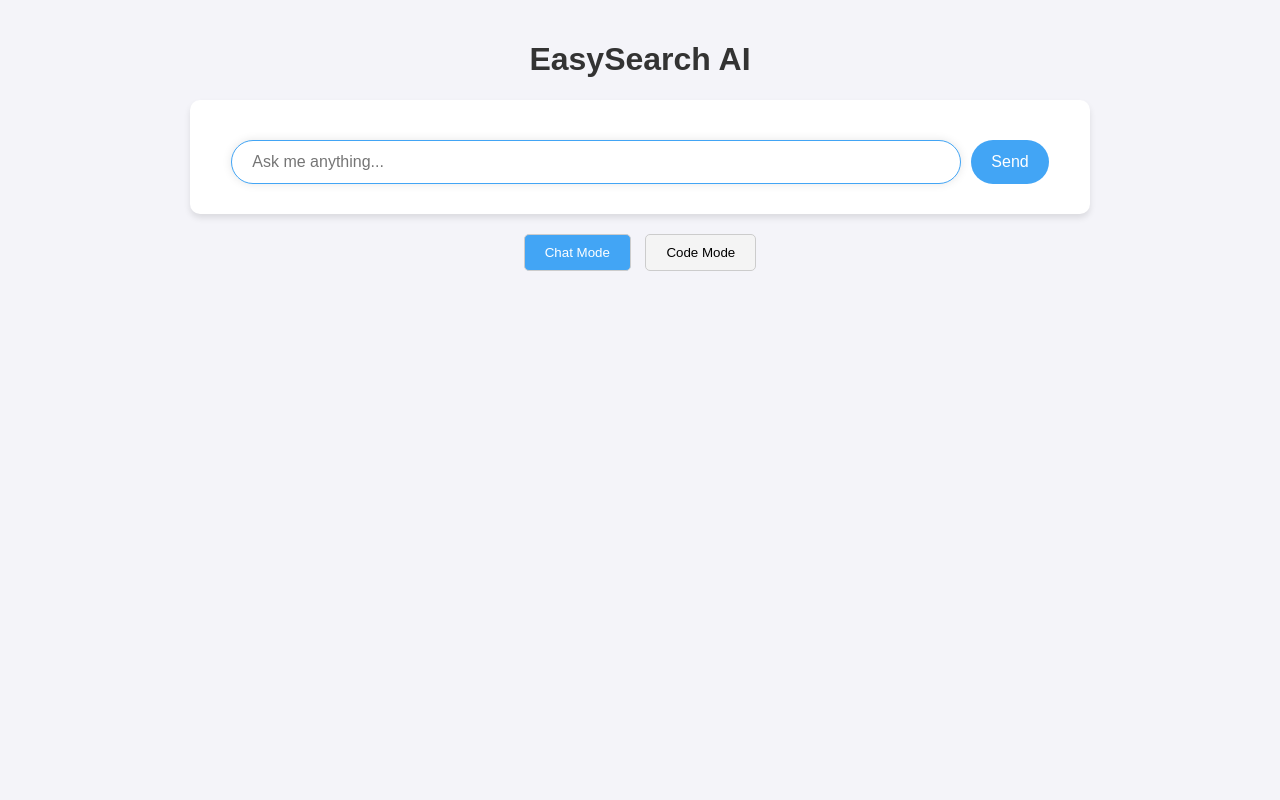
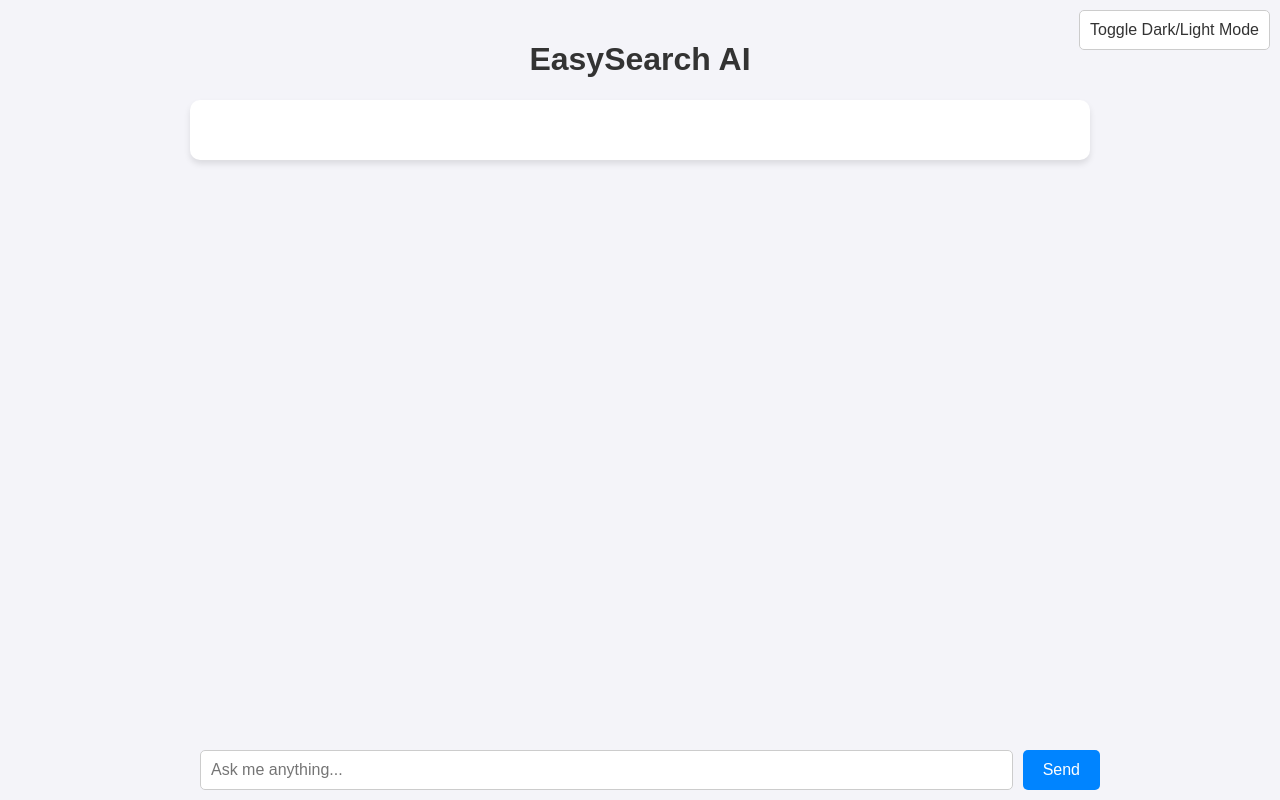
Before and after one commit to ongwaebrowser/ongaiwebservice, a Flask app: page / in a window 1280 px wide. Run offline with Flask 3, Linux system fonts and the light colour scheme.

Commit message:
Update index.html

```diff
--- a/templates/index.html
+++ b/templates/index.html
@@ -5,14 +5,25 @@
     <meta name="viewport" content="width=device-width, initial-scale=1.0">
     <title>EasySearch AI</title>
     <style>
+        :root {
+            --bg-color-light: #f4f4f9;
+            --bg-color-dark: #121212;
+            --text-color-light: #333;
+            --text-color-dark: #f0f0f0;
+            --card-bg-light: #fff;
+            --card-bg-dark: #333;
+        }
+
         body {
             font-family: Arial, sans-serif;
-            background-color: #f4f4f9;
+            background-color: var(--bg-color-light);
+            color: var(--text-color-light);
             margin: 0;
             padding: 0;
             display: flex;
             flex-direction: column;
             align-items: center;
+            transition: background-color 0.3s, color 0.3s;
         }
 
         .container {
@@ -23,14 +34,15 @@
 
         h1 {
             text-align: center;
-            color: #333;
+            color: inherit;
         }
 
         .chat-container {
-            background-color: white;
+            background-color: var(--card-bg-light);
             border-radius: 10px;
             padding: 20px;
             box-shadow: 0px 4px 6px rgba(0, 0, 0, 0.1);
+            transition: background-color 0.3s;
         }
 
         .chat-log {
@@ -40,85 +52,95 @@
         }
 
         .chat-log .card {
-            background-color: white;
+            background-color: var(--card-bg-light);
             border-radius: 10px;
             padding: 15px;
             margin-bottom: 10px;
             box-shadow: 0px 4px 6px rgba(0, 0, 0, 0.1);
+            transition: background-color 0.3s;
         }
 
-        .chat-log .user-card {
-            background-color: #e3f2fd;
-            margin-left: auto;
-            text-align: right;
+        .user-message {
+            background-color: #0084ff;
+            color: white;
+            align-self: flex-end;
         }
 
-        .chat-log .ai-card {
-            background-color: #fff8e1;
-            margin-right: auto;
-            text-align: left;
+        .ai-message {
+            background-color: #e6e6e6;
+            color: black;
+            align-self: flex-start;
         }
 
-        .user-input-container {
+        #typing-indicator {
+            display: none;
+            font-style: italic;
+        }
+
+        .input-container {
+            position: fixed;
+            bottom: 0;
+            width: 100%;
+            max-width: 900px;
             display: flex;
             justify-content: center;
-            margin-top: 10px;
+            padding: 10px;
+            background-color: inherit;
         }
 
-        .user-input {
-            width: 80%;
-            border-radius: 25px;
-            padding: 12px 20px;
+        input[type="text"] {
+            flex: 1;
+            padding: 10px;
+            font-size: 16px;
+            border-radius: 5px;
             border: 1px solid #ccc;
-            font-size: 16px;
-            background-color: white;
-            box-shadow: 0 0 10px rgba(0, 0, 0, 0.1);
-            outline: none;
+            margin-right: 10px;
         }
 
-        .user-input:focus {
-            border-color: #42a5f5;
-        }
-
-        .send-button {
-            margin-left: 10px;
-            padding: 12px 20px;
-            border-radius: 25px;
+        button {
+            padding: 10px 20px;
+            font-size: 16px;
             border: none;
-            background-color: #42a5f5;
-            color: white;
-            font-size: 16px;
+            border-radius: 5px;
             cursor: pointer;
         }
 
-        .send-button:hover {
-            background-color: #1e88e5;
+        button.send-btn {
+            background-color: #0084ff;
+            color: white;
         }
 
-        .error-message {
-            color: #777;
-            font-size: 12px;
-            text-align: center;
-            margin-top: 10px;
+        .mode-switch {
+            position: fixed;
+            top: 10px;
+            right: 10px;
         }
 
-        .menu-container {
-            text-align: center;
-            margin-top: 15px;
-        }
-
-        .menu-button {
-            padding: 10px 20px;
-            background-color: #f4f4f4;
+        .mode-switch button {
+            background-color: var(--card-bg-light);
+            color: var(--text-color-light);
+            padding: 10px;
             border: 1px solid #ccc;
             border-radius: 5px;
             cursor: pointer;
-            margin: 5px;
         }
 
-        .menu-button.active {
-            background-color: #42a5f5;
-            color: white;
+        body.dark-mode {
+            background-color: var(--bg-color-dark);
+            color: var(--text-color-dark);
+        }
+
+        body.dark-mode .chat-container {
+            background-color: var(--card-bg-dark);
+        }
+
+        body.dark-mode .chat-log .card {
+            background-color: var(--card-bg-dark);
+        }
+
+        body.dark-mode input[type="text"], body.dark-mode button {
+            background-color: var(--card-bg-dark);
+            color: var(--text-color-dark);
         }
     </style>
 </head>
@@ -126,114 +148,71 @@
     <div class="container">
         <h1>EasySearch AI</h1>
         <div class="chat-container">
-            <div class="chat-log" id="chatLog"></div>
-            <div class="user-input-container">
-                <input type="text" id="userInput" class="user-input" placeholder="Ask me anything..." autofocus>
-                <button class="send-button" id="sendBtn">Send</button>
-            </div>
-            <div class="error-message" id="errorMessage"></div>
+            <div id="chat-log" class="chat-log"></div>
+            <div id="typing-indicator">EasySearch AI is dreaming...</div>
         </div>
 
-        <!-- Menu to switch modes -->
-        <div class="menu-container">
-            <button class="menu-button active" id="modeChat">Chat Mode</button>
-            <button class="menu-button" id="modeCode">Code Mode</button>
+        <div class="input-container">
+            <input type="text" id="user-input" placeholder="Ask me anything..." />
+            <button class="send-btn" onclick="sendMessage()">Send</button>
         </div>
     </div>
 
+    <div class="mode-switch">
+        <button onclick="toggleMode()">Toggle Dark/Light Mode</button>
+    </div>
+
     <script>
-        const chatLog = document.getElementById('chatLog');
-        const userInput = document.getElementById('userInput');
-        const sendBtn = document.getElementById('sendBtn');
-        const errorMessage = document.getElementById('errorMessage');
-        const modeChat = document.getElementById('modeChat');
-        const modeCode = document.getElementById('modeCode');
+        let isDarkMode = false;
 
-        let currentMode = 'chat';  // Default mode is 'chat'
-
-        // Send query to the server
-        async function sendQuery() {
-            const query = userInput.value.trim();
-            if (query === '') {
-                showError('Please enter a valid question.');
-                return;
+        function toggleMode() {
+            isDarkMode = !isDarkMode;
+            document.body.classList.toggle('dark-mode', isDarkMode);
         }
 
-            appendUserMessage(query);
+        async function sendMessage() {
+            const userInput = document.getElementById("user-input").value;
+            if (!userInput) return;
 
-            try {
-                const response = await fetch('/query', {
+            appendMessage(userInput, 'user');
+            document.getElementById("user-input").value = "";
+
+            showTypingIndicator(true);
+
+            // Simulate a delay (AI "dreaming" feature)
+            await new Promise(resolve => setTimeout(resolve, 2000));
+
+            fetch('/query', {
                 method: 'POST',
                 headers: {
-                        'Content-Type': 'application/x-www-form-urlencoded'
+                    'Content-Type': 'application/x-www-form-urlencoded',
                 },
-                    body: new URLSearchParams({ query })
+                body: `query=${userInput}`
+            })
+            .then(response => response.json())
+            .then(data => {
+                appendMessage(data.response, 'ai');
+                showTypingIndicator(false);
+            })
+            .catch(() => {
+                appendMessage("An error occurred. Please try again.", 'ai');
+                showTypingIndicator(false);
             });
-
-                if (response.ok) {
-                    const data = await response.json();
-                    appendAiMessage(data.response);
-                } else {
-                    appendAiMessage('An error occurred while processing your query.');
-                }
-            } catch (error) {
-                appendAiMessage('An error occurred. Please try again.');
         }
 
-            userInput.value = '';  // Clear the input
-        }
-
-        // Append user message to chat log
-        function appendUserMessage(message) {
-            const card = document.createElement('div');
-            card.classList.add('card', 'user-card');
+        function appendMessage(message, type) {
+            const chatLog = document.getElementById("chat-log");
+            const card = document.createElement("div");
+            card.classList.add("card", type === 'user' ? "user-message" : "ai-message");
             card.textContent = message;
             chatLog.appendChild(card);
-            scrollToBottom();
-        }
-
-        // Append AI response to chat log
-        function appendAiMessage(message) {
-            const card = document.createElement('div');
-            card.classList.add('card', 'ai-card');
-            card.innerHTML = message;  // Allow HTML rendering
-            chatLog.appendChild(card);
-            scrollToBottom();
-        }
-
-        // Show error message
-        function showError(message) {
-            errorMessage.textContent = message;
-        }
-
-        // Scroll chat log to the bottom
-        function scrollToBottom() {
             chatLog.scrollTop = chatLog.scrollHeight;
         }
 
-        // Switch between modes
-        modeChat.addEventListener('click', () => {
-            currentMode = 'chat';
-            modeChat.classList.add('active');
-            modeCode.classList.remove('active');
-        });
-
-        modeCode.addEventListener('click', () => {
-            currentMode = 'code';
-            modeChat.classList.remove('active');
-            modeCode.classList.add('active');
-        });
-
-        // Send query when pressing Enter or clicking Send
-        userInput.addEventListener('keypress', (event) => {
-            if (event.key === 'Enter') {
-                sendQuery();
+        function showTypingIndicator(show) {
+            const typingIndicator = document.getElementById("typing-indicator");
+            typingIndicator.style.display = show ? "block" : "none";
         }
-        });
-
-        sendBtn.addEventListener('click', () => {
-            sendQuery();
-        });
     </script>
 </body>
 </html>
```
Lines whose indentation alone changed are shown as unchanged.
